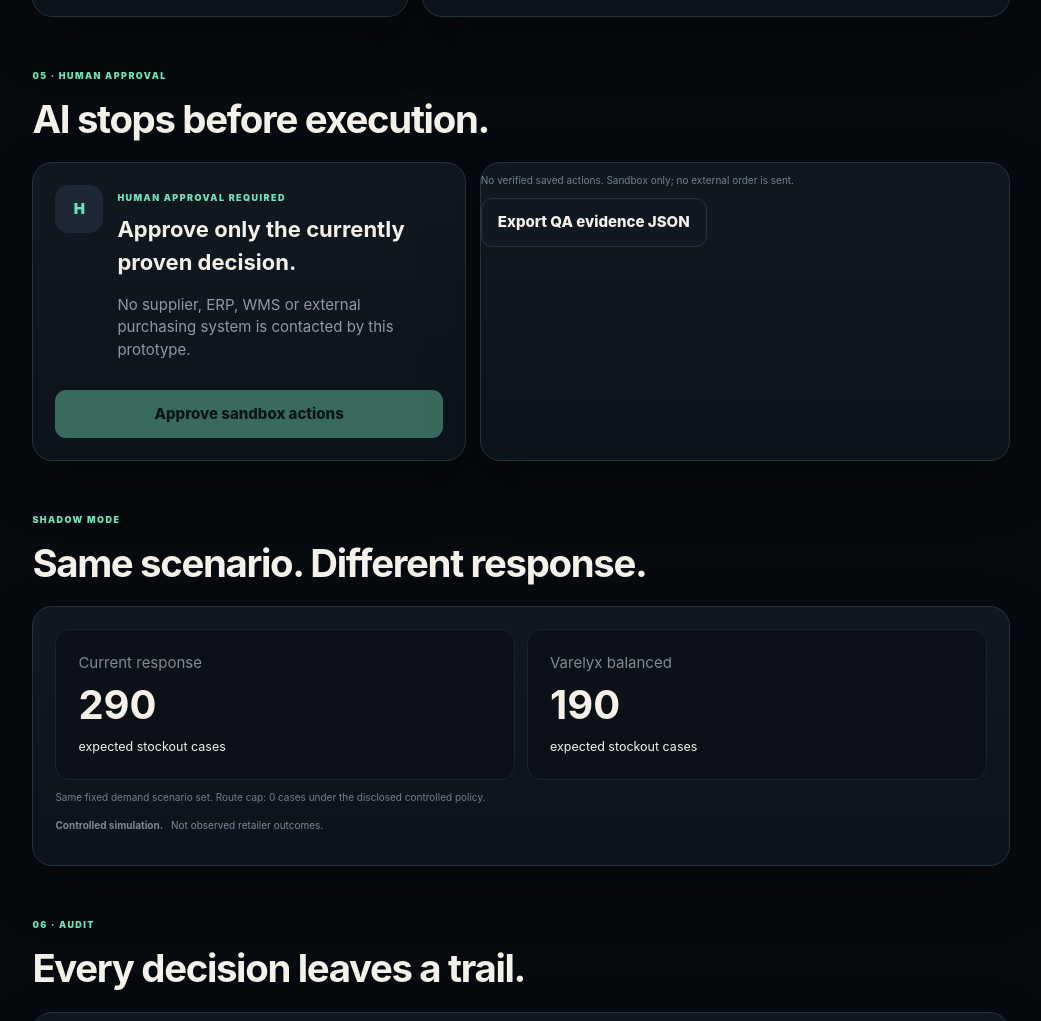
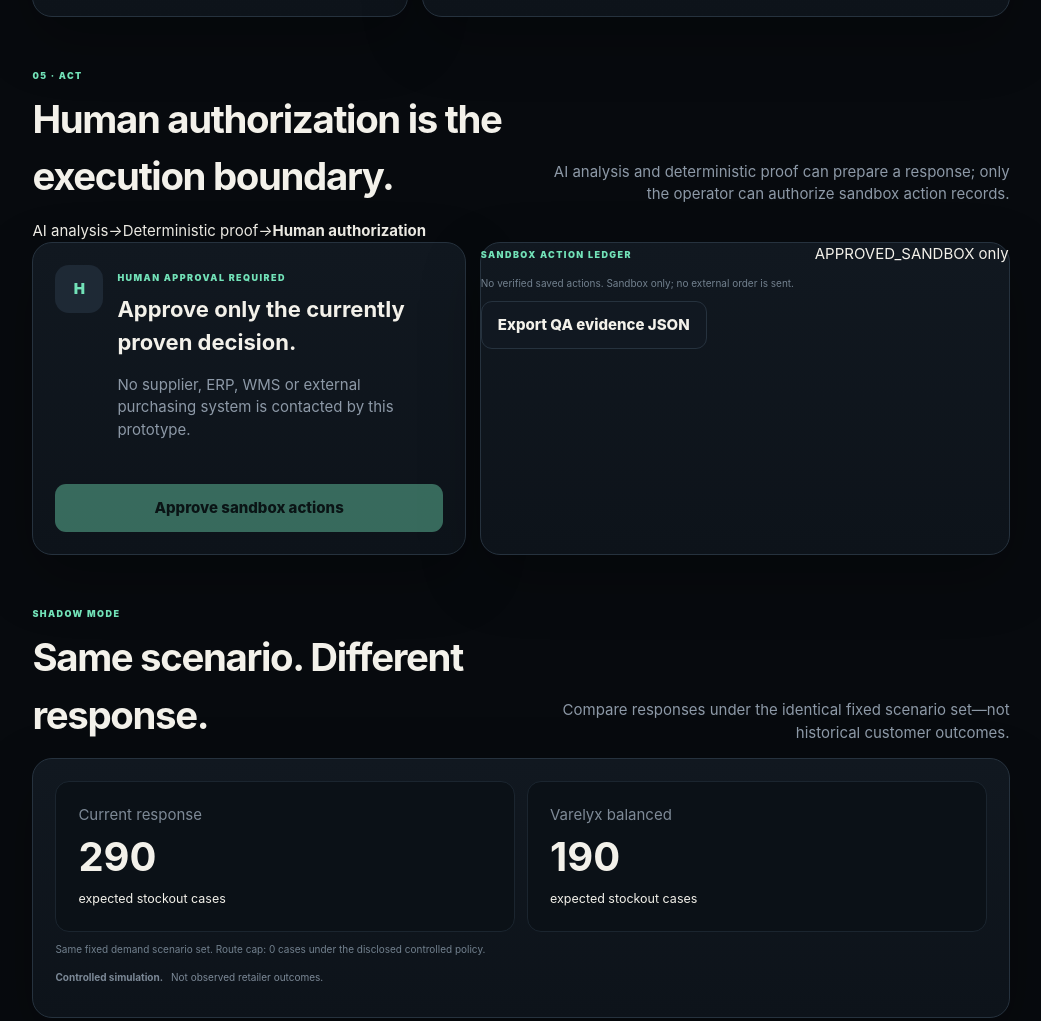
Before and after one commit to Saidur-droid/varelyx, a plain HTML site: page public/index.html in a window 1280 px wide. Shown: the part 3575-4596 px from the top of the page, without its empty margins (232-1273 px from the left). Drawn offline with Linux system fonts and the light colour scheme.

Commit message:
feat: complete human authorization and audit workspace

```diff
--- a/public/index.html
+++ b/public/index.html
@@ -94,9 +94,20 @@
           <div id="proofOutcome" class="panel proof-result"><div class="panel-topline"><span class="panel-label">PROOF OUTCOME</span><span id="proofFreshness" class="proof-freshness">Not run</span></div><div class="constraint-head"><span>Rule</span><span>Observed</span><span>Result</span></div><div id="proof"><p class="hint">No plan proven for the current evidence.</p></div><button id="copyReceiptBtn" class="button secondary" disabled>Copy proof receipt</button></div>
         </div>
       </section>
-      <section id="actionWorkspace" class="workspace-section"><div class="section-head"><div><span class="eyebrow">05 · HUMAN APPROVAL</span><h2>AI stops before execution.</h2></div></div><div class="grid action-layout"><div class="panel approval-panel"><div class="approval-icon">H</div><div><span class="panel-label">HUMAN APPROVAL REQUIRED</span><h3>Approve only the currently proven decision.</h3><p>No supplier, ERP, WMS or external purchasing system is contacted by this prototype.</p></div><button id="approveBtn" class="primary xl">Approve sandbox actions</button></div><div class="panel"><div id="actions"><p class="hint">No verified saved actions yet.</p></div><button id="exportBtn" class="button secondary">Export QA evidence JSON</button></div></div></section>
-      <section class="workspace-section"><div class="section-head"><div><span class="eyebrow">SHADOW MODE</span><h2>Same scenario. Different response.</h2></div></div><div class="panel"><div id="shadow"></div><p class="simulation-note"><b>Controlled simulation.</b> Not observed retailer outcomes.</p></div></section>
-      <section id="auditWorkspace" class="workspace-section"><div class="section-head"><div><span class="eyebrow">06 · AUDIT</span><h2>Every decision leaves a trail.</h2></div></div><div class="panel"><div id="auditTimeline" class="audit-timeline"><p class="hint">Audit events will appear here.</p></div></div></section>
+      <section id="actionWorkspace" class="workspace-section act-workspace">
+        <div class="section-head"><div><span class="eyebrow">05 · ACT</span><h2>Human authorization is the execution boundary.</h2></div><p>AI analysis and deterministic proof can prepare a response; only the operator can authorize sandbox action records.</p></div>
+        <div class="authorization-chain" aria-label="Authorization boundary"><span>AI analysis</span><i>→</i><span>Deterministic proof</span><i>→</i><strong>Human authorization</strong></div>
+        <div class="grid action-layout">
+          <article id="approvalSummary" class="panel approval-panel">
+            <div class="approval-icon">H</div><div><span class="panel-label">HUMAN APPROVAL REQUIRED</span><h3>Approve only the currently proven decision.</h3><p>No supplier, ERP, WMS or external purchasing system is contacted by this prototype.</p></div>
+            <div id="approvalNumbers" class="approval-numbers"></div>
+            <button id="approveBtn" class="primary xl">Approve sandbox actions</button>
+          </article>
+          <article id="actionLedger" class="panel action-ledger"><div class="panel-topline"><span class="panel-label">SANDBOX ACTION LEDGER</span><span class="sandbox-badge">APPROVED_SANDBOX only</span></div><div id="actions"><p class="hint">No verified saved actions yet.</p></div><button id="exportBtn" class="button secondary">Export QA evidence JSON</button></article>
+        </div>
+      </section>
+      <section id="shadowMode" class="workspace-section shadow-workspace"><div class="section-head"><div><span class="eyebrow">SHADOW MODE</span><h2>Same scenario. Different response.</h2></div><p>Compare responses under the identical fixed scenario set—not historical customer outcomes.</p></div><div class="panel"><div id="shadow"></div><p class="simulation-note"><b>Controlled simulation.</b> Not observed retailer outcomes.</p></div></section>
+      <section id="auditWorkspace" class="workspace-section"><div class="section-head"><div><span class="eyebrow">06 · AUDIT</span><h2>Every decision leaves a trail.</h2></div><p>Only events that actually occurred are shown as completed in the live timeline.</p></div><div class="panel audit-panel"><div id="auditSequence" class="audit-sequence" aria-label="Expected decision audit sequence"><span>Signal received</span><i>→</i><span>Evidence reviewed</span><i>→</i><span>Proof generated</span><i>→</i><span>Human approval</span><i>→</i><span>Firebase save verified</span></div><div id="auditTimeline" class="audit-timeline"><p class="hint">Audit events will appear after live evidence analysis.</p></div></div></section>
     </main>
     <footer><div><b>VARELYX</b> · Built in Bangladesh for volatile commerce everywhere.</div><div>Competition prototype · controlled simulation · human-in-the-loop</div></footer>
   </div>
```
